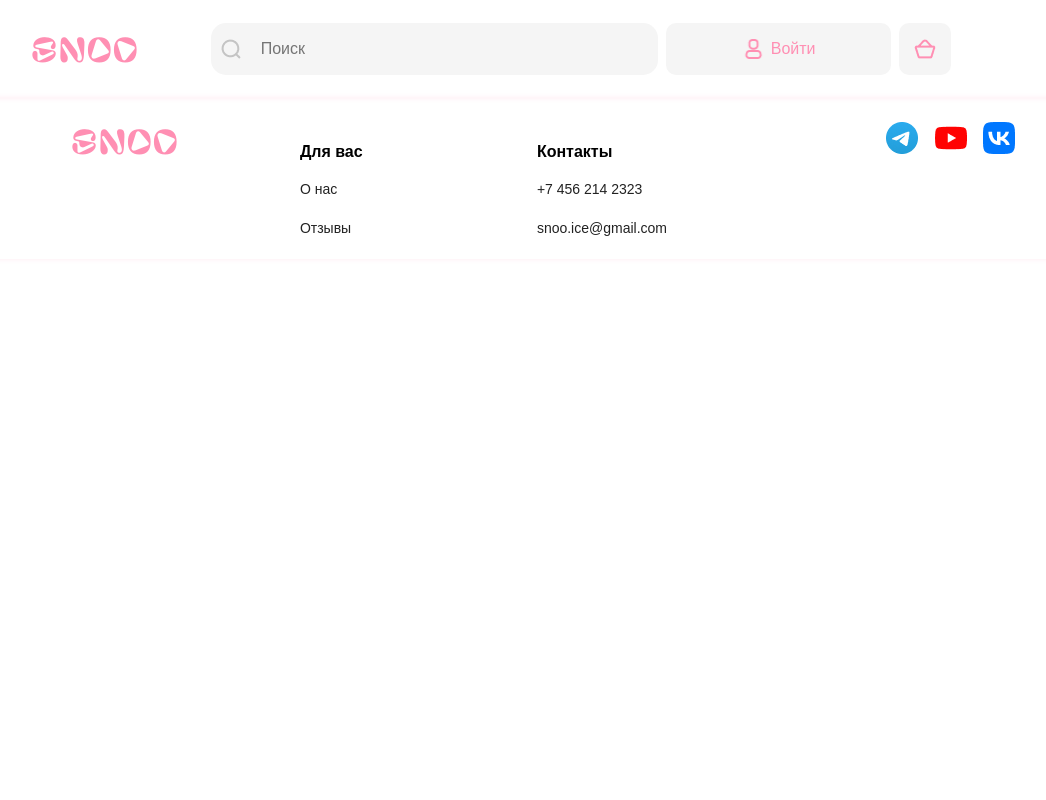
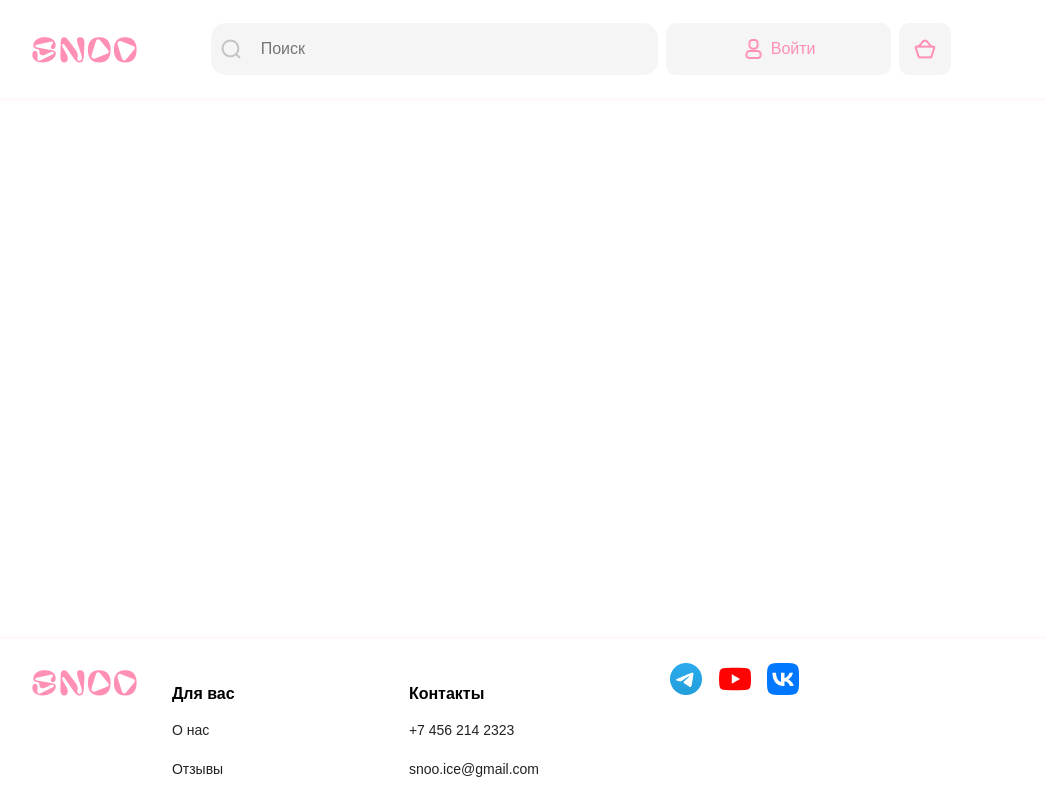
Before and after one commit to Zabavin81/IPS, a plain HTML site: page index.html in a window 1280 px wide. Shown: the whole page, without its empty margins (225-1271 px from the left). Drawn offline with Linux system fonts and the light colour scheme.

Commit message:
header-footer

```diff
--- a/css/style.css
+++ b/css/style.css
@@ -19,7 +19,6 @@ body {
     background-color: #ffffff;
     box-shadow: 0 0 5px rgba(255, 143, 179, 0.2);
     height: 98px;
-
 }
 
 .logo {
@@ -114,14 +113,18 @@ body {
 .footer {
     padding-top: 24px;
     box-shadow: 0 0 5px rgba(255, 143, 179, 0.2);
+    position: fixed;
+    bottom:0px;
+    width: 100%;
+
 }
 
 .footer-content {
     display: flex;
     align-items: flex-start;
     justify-content: space-between;
-    max-width: 1200px;
-    margin: 0 auto;
+    margin-right: 256px;
+
 }
 
 .footer-columns {
```
